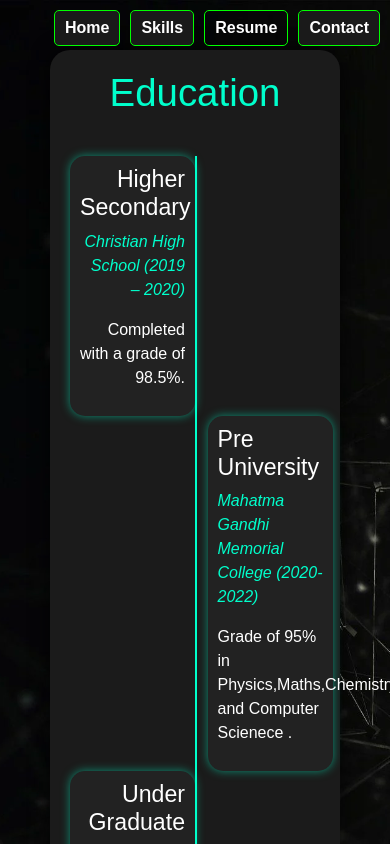
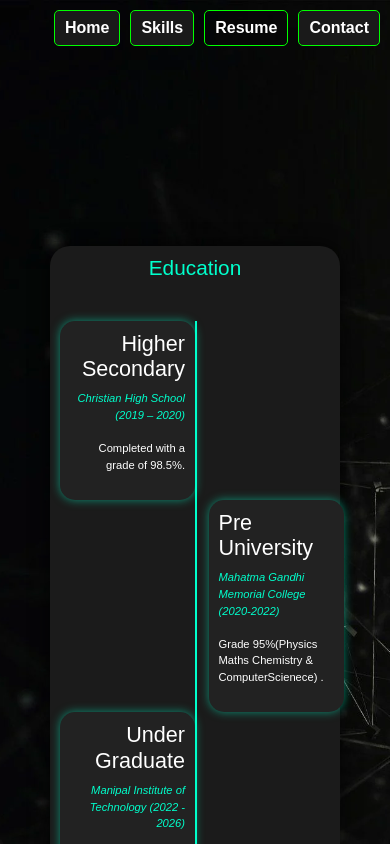
Before and after one commit to srirama2004/PortfolioFinal, a React (Create React App) app: page /exedu in a window 390 px wide. Shown: the top 844 px of the page. Built offline with nearby package versions, Linux system fonts and the light colour scheme.

Commit message:
2
2 commit

```diff
--- a/src/components/exedu.css
+++ b/src/components/exedu.css
@@ -114,7 +114,7 @@
     /* Section Title */
     .section-title {
         text-align: center;
-        font-size: 2.4rem;
+        font-size: 1.3rem;
         margin-bottom: 40px;
         color: #00ffcc;
     }
@@ -122,7 +122,7 @@
     /* ===== Education Section (Zig-Zag Timeline) ===== */
     .education-section {
         margin-top: 80px;
-        padding: 20px;
+        padding: 10px;
         background: #1b1b1b;
         border-radius: 20px;
         box-shadow: 0 0 20px rgba(0,0,0,0.8);
@@ -130,7 +130,7 @@
 
     .timeline {
         position: relative;
-        max-width: 1000px;
+        max-width: 3000px;
         margin: auto;
     }
 
@@ -152,6 +152,7 @@
         position: relative;
         box-shadow: 0 0 10px rgba(0,255,204,0.5);
         transition: transform 0.3s ease;
+        font-size: 0.7rem;
     }
 
     .timeline-item:hover {
--- a/src/components/exedu.js
+++ b/src/components/exedu.js
@@ -10,7 +10,7 @@ const ExperienceEducation = () => {
         <h1 className="section-title">Education</h1>
         <div className="timeline">
           <div className="timeline-item left">
-            <h3>Higher Secondary</h3>
+            <h4>Higher Secondary</h4>
             <p className="timeline-date"> Christian High School (2019 – 2020)</p>
             <p>Completed with a grade of 98.5%.</p>
           </div>
@@ -18,15 +18,15 @@ const ExperienceEducation = () => {
           <div className="timeline-line"></div>
 
           <div className="timeline-item right">
-            <h3>Pre University </h3>
+            <h4>Pre University </h4>
             <p className="timeline-date">Mahatma Gandhi Memorial College (2020-2022)</p>
-            <p>Grade of 95% in Physics,Maths,Chemistry and Computer Scienece .</p>
+            <p>Grade 95%(Physics Maths Chemistry & ComputerScienece) .</p>
           </div>
 
           <div className="timeline-line"></div>
 
           <div className="timeline-item left">
-            <h3>Under Graduate</h3>
+            <h4>Under Graduate</h4>
             <p className="timeline-date">Manipal Institute of Technology (2022 - 2026)</p>
             <p>Pursuing B-tech in Information Technology with cgpa of 8.55.</p>
           </div>
```
